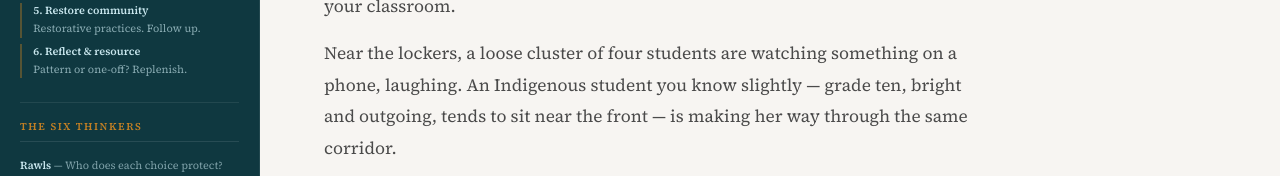
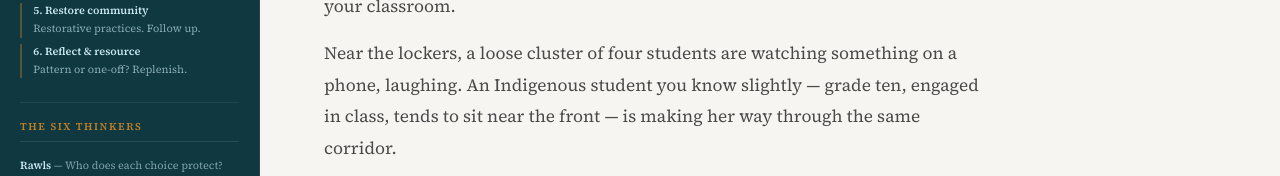
Before and after one commit to MrBrown85/incident-in-the-hall, a plain HTML site: page index.html in a window 1280 px wide. Shown: the part 350-526 px from the top of the page. Drawn offline with nearby package versions, Linux system fonts and the light colour scheme; a web font is replaced by a local one.

Commit message:
Update description of Indigenous student's classroom behavior

```diff
--- a/index.html
+++ b/index.html
@@ -688,7 +688,7 @@
         title: "The Incident in the Hall",
         body: [
           "The hallway is loud in the way hallways always are at 9:20 — lockers banging, someone’s music bleeding through earphones, two grade eights running past the water fountain. You’re carrying your coffee and half your attention is already in your classroom.",
-          "Near the lockers, a loose cluster of four students are watching something on a phone, laughing. An Indigenous student you know slightly — grade ten, bright and outgoing, tends to sit near the front — is making her way through the same corridor.",
+          "Near the lockers, a loose cluster of four students are watching something on a phone, laughing. An Indigenous student you know slightly — grade ten, engaged in class, tends to sit near the front — is making her way through the same corridor.",
           "As she passes the group, one of the boys says something. You catch it clearly. It’s a derogatory comment about her identity, delivered in the casual tone of someone who isn’t really thinking about it. Two of the others laugh. A third goes quiet and looks at the floor.",
           "She keeps walking. Her expression doesn’t change. She doesn’t look back.",
           "The bell rings. Thirty students are about to walk through your door.",
```
